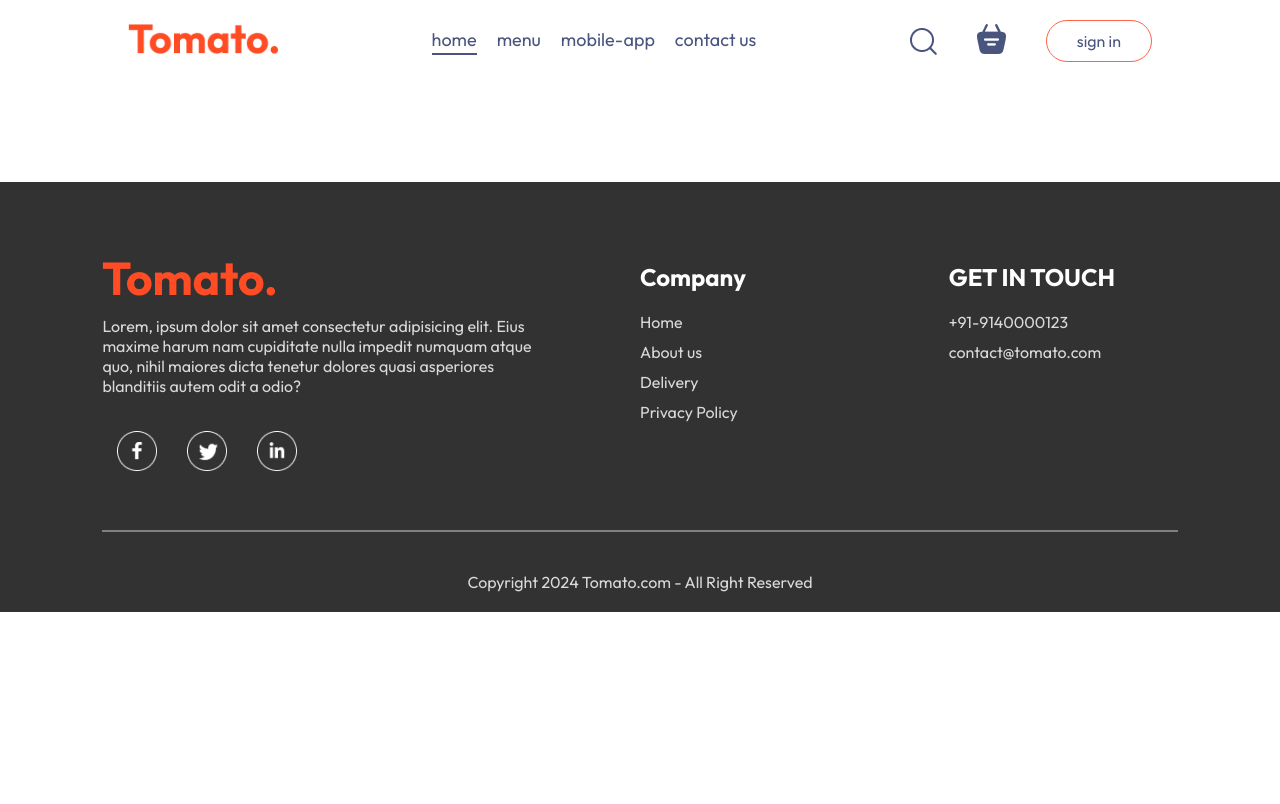
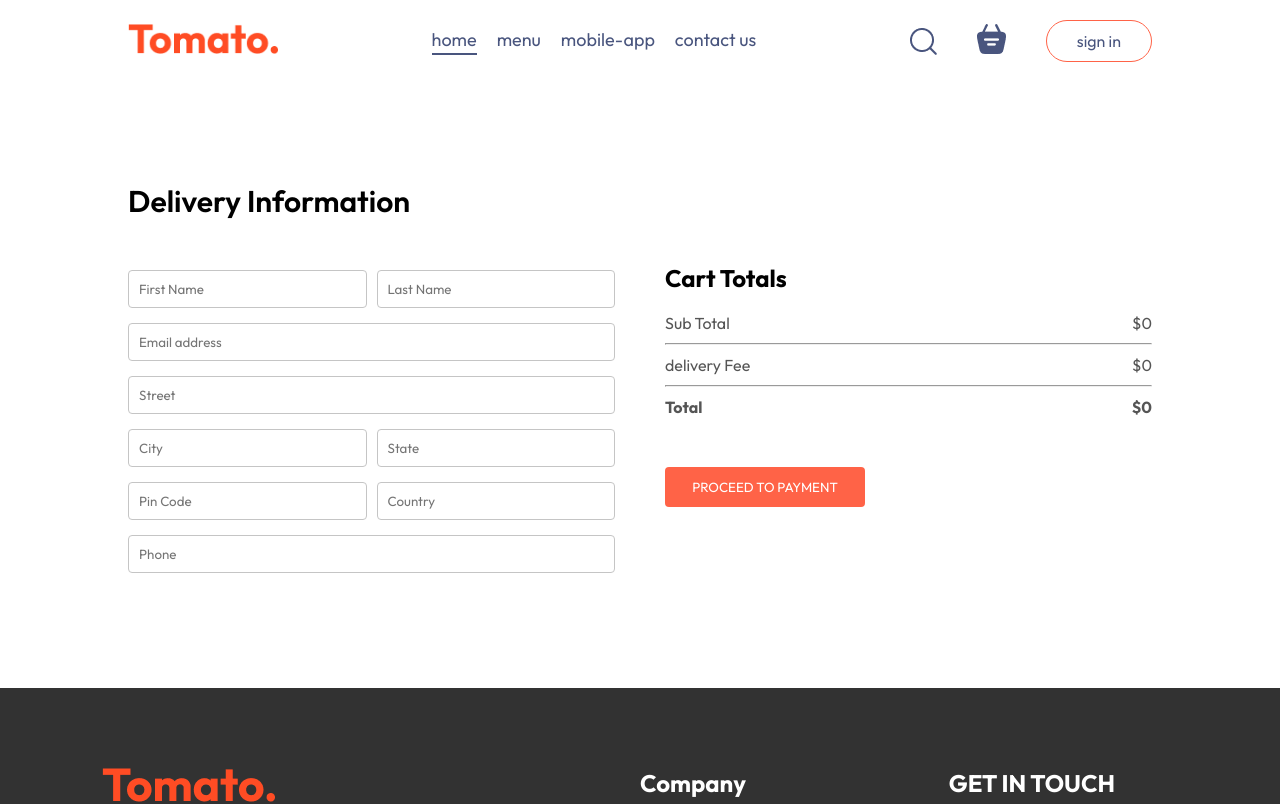
Before and after one commit to Praveshkacode/Food-Ordering-Website-Frontend-React-JS, a React (Vite) app: page /order in a window 1280 px wide. Shown: the top 804 px of the page. Built offline with nearby package versions, Linux system fonts and the light colour scheme.

Commit message:
create order page and its css

```diff
--- a/src/pages/Cart/Cart.jsx
+++ b/src/pages/Cart/Cart.jsx
@@ -52,12 +52,12 @@
             <hr />
             <div className="cart-total-details">
             <p>delivery Fee</p>
-            <p>${2}</p>
+            <p>${getTotalCartAmount()===0?0:2}</p>
             </div>
             <hr />
             <div className="cart-total-details">
               <b>Total</b>
-              <b>${getTotalCartAmount()+2}</b>
+              <b>${getTotalCartAmount()===0?0:getTotalCartAmount()+2}</b>
 
             </div>
           </div>
--- a/src/pages/PlaceOrder/PlaceOrder.css
+++ b/src/pages/PlaceOrder/PlaceOrder.css
@@ -0,0 +1,41 @@
+.place-order{
+    display: flex;
+    align-items: center;
+    justify-content: center;
+    gap: 50px;
+    margin-top: 100px;
+}
+
+.place-order-left{
+    width: 100%;
+    max-width: max(30%,500px);
+}
+
+.place-order-left .title{
+    font-size: 30px;
+    font-weight: 600;
+    margin-bottom: 50px;
+}
+
+.place-order-left input{
+    margin-bottom: 15px;
+    width: 100%;
+    padding: 10px;
+    border: 1px solid #c5c5c5;
+    border-radius: 4px;
+    outline-color:tomato ;
+}
+
+.place-order-left .multi-fields{
+    display: flex;
+    gap: 10px;
+}
+
+.place-order-right{
+    width: 100%;
+    max-width: max(40%,500px);
+}
+
+.place-order .cart-total button{
+    margin-top: 30px;
+}
--- a/src/pages/PlaceOrder/PlaceOrder.jsx
+++ b/src/pages/PlaceOrder/PlaceOrder.jsx
@@ -1,10 +1,54 @@
-import React from 'react'
+import React, { useContext } from 'react'
 import './PlaceOrder.css'
+import { StoreContext } from '../../context/StoreContext'
 const PlaceOrder = () => {
+
+  const {getTotalCartAmount} = useContext(StoreContext)
+
   return (
-    <div>
+      <form className="place-order">
+        <div className="place-order-left">
+          <p className='title'>Delivery Information</p>
+          <div className="multi-fields">
+            <input type="text" placeholder='First Name' />
+            <input type="text" placeholder='Last Name' />
+          </div>
+          <input type="email" placeholder='Email address'/>
+          <input type="text" placeholder='Street' />
+          <div className="multi-fields">
+            <input type="text" placeholder='City' />
+            <input type="text" placeholder='State' />
+          </div>
+          <div className="multi-fields">
+            <input type="text" placeholder='Pin Code' />
+            <input type="text" placeholder='Country' />
+          </div>
+          <input type="text" placeholder='Phone' />
+        </div>
+        <div className="place-order-right">
+        <div className="cart-total">
+          <h2>Cart Totals</h2>
+          <div>
+            <div className="cart-total-details">
+              <p>Sub Total</p>
+              <p>${getTotalCartAmount()}</p>
+            </div>
+            <hr />
+            <div className="cart-total-details">
+            <p>delivery Fee</p>
+            <p>${getTotalCartAmount()===0?0:2}</p>
+            </div>
+            <hr />
+            <div className="cart-total-details">
+              <b>Total</b>
+              <b>${getTotalCartAmount()===0?0:getTotalCartAmount()+2}</b>
 
-    </div>
+            </div>
+          </div>
+          <button >PROCEED TO PAYMENT</button>
+        </div>
+        </div>
+      </form>
   )
 }
 
```
